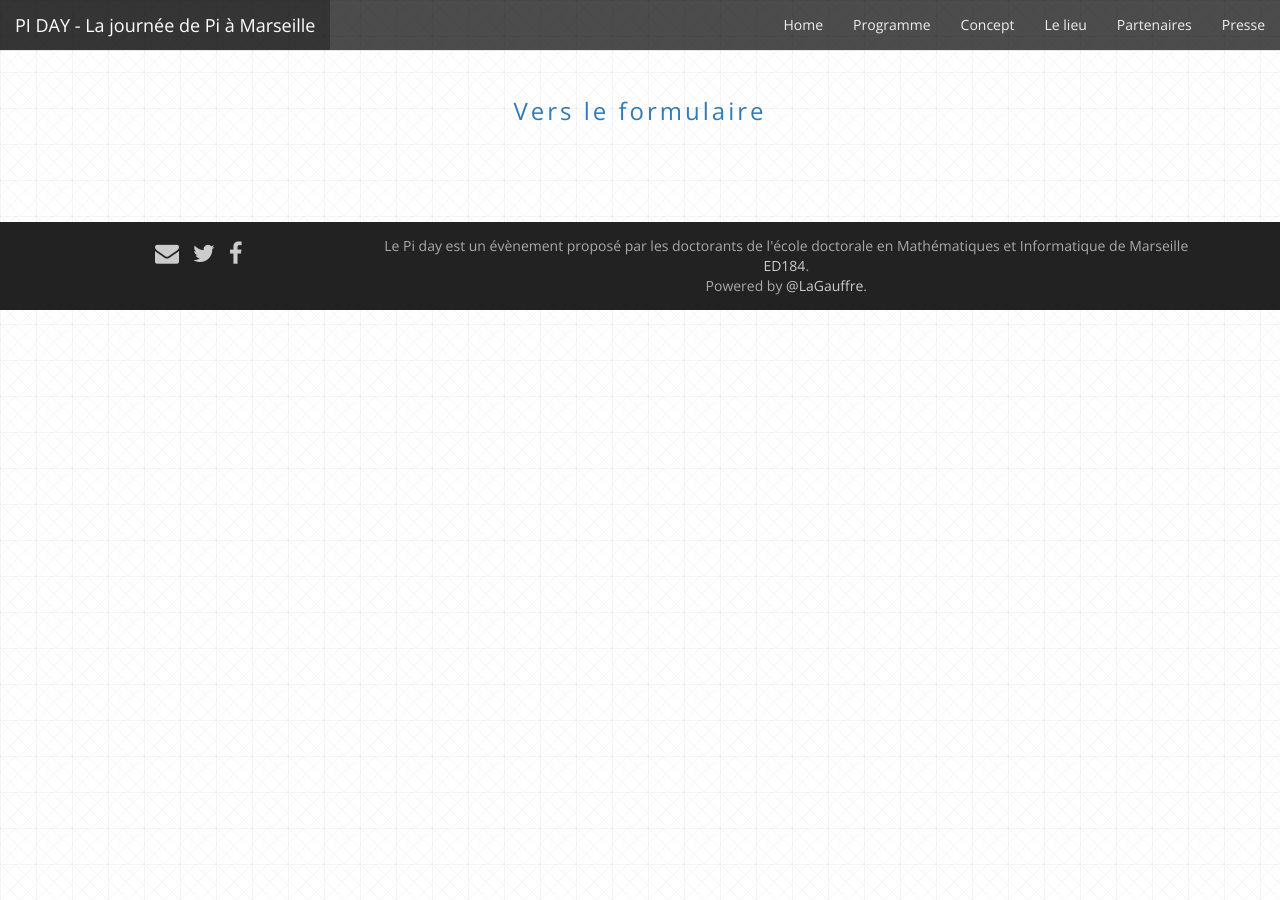
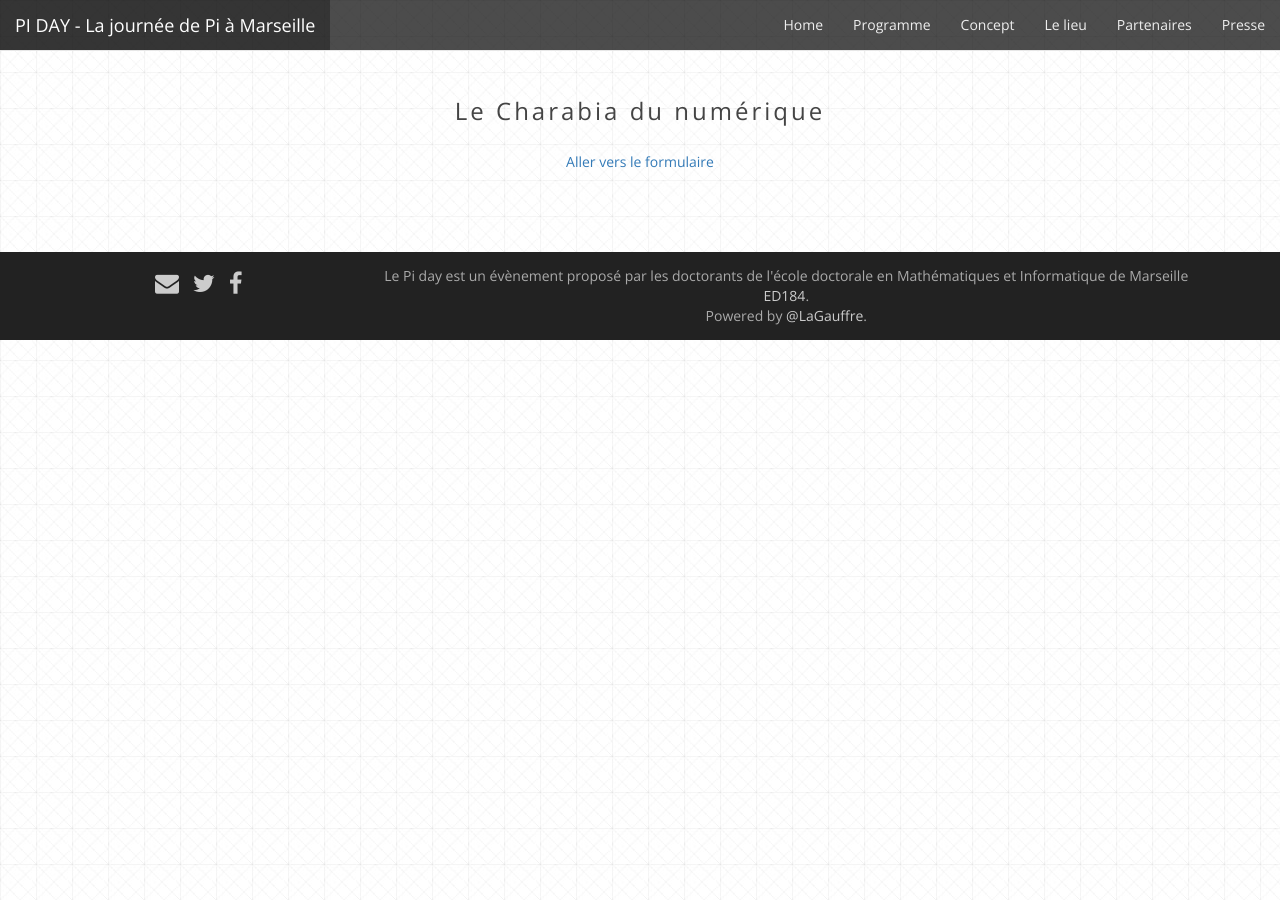
Before and after one commit to Piday/piday.github.io, a Jekyll site: the page built from FDS2015.html, in a window 1280 px wide. Built offline with Jekyll 4.4.1, drawn with Linux system fonts in a browser that asks for light colours; nearby versions of some CDN libraries; Markdown is read by kramdown in place of the engine named in the settings.

Commit message:
FDS, ajout titre

```diff
--- a/FDS2015.html
+++ b/FDS2015.html
@@ -9,8 +9,9 @@ permalink: /FDS2015/
 	<div class="row text-center">
     	<div class="col-sm-12">
 			<div class="catchphrase">
-        		<a href="https://docs.google.com/forms/d/162AuXB-OZ6fRTvUX1Lf0wPB220G6M5KVDntLB58gsmI/viewform">Vers le formulaire</a>
+				Le Charabia du numérique
 			</div>
+			<p><a href="https://docs.google.com/forms/d/162AuXB-OZ6fRTvUX1Lf0wPB220G6M5KVDntLB58gsmI/viewform">Aller vers le formulaire</a></p>
 		</div>
 	</div>
 </div>
```
